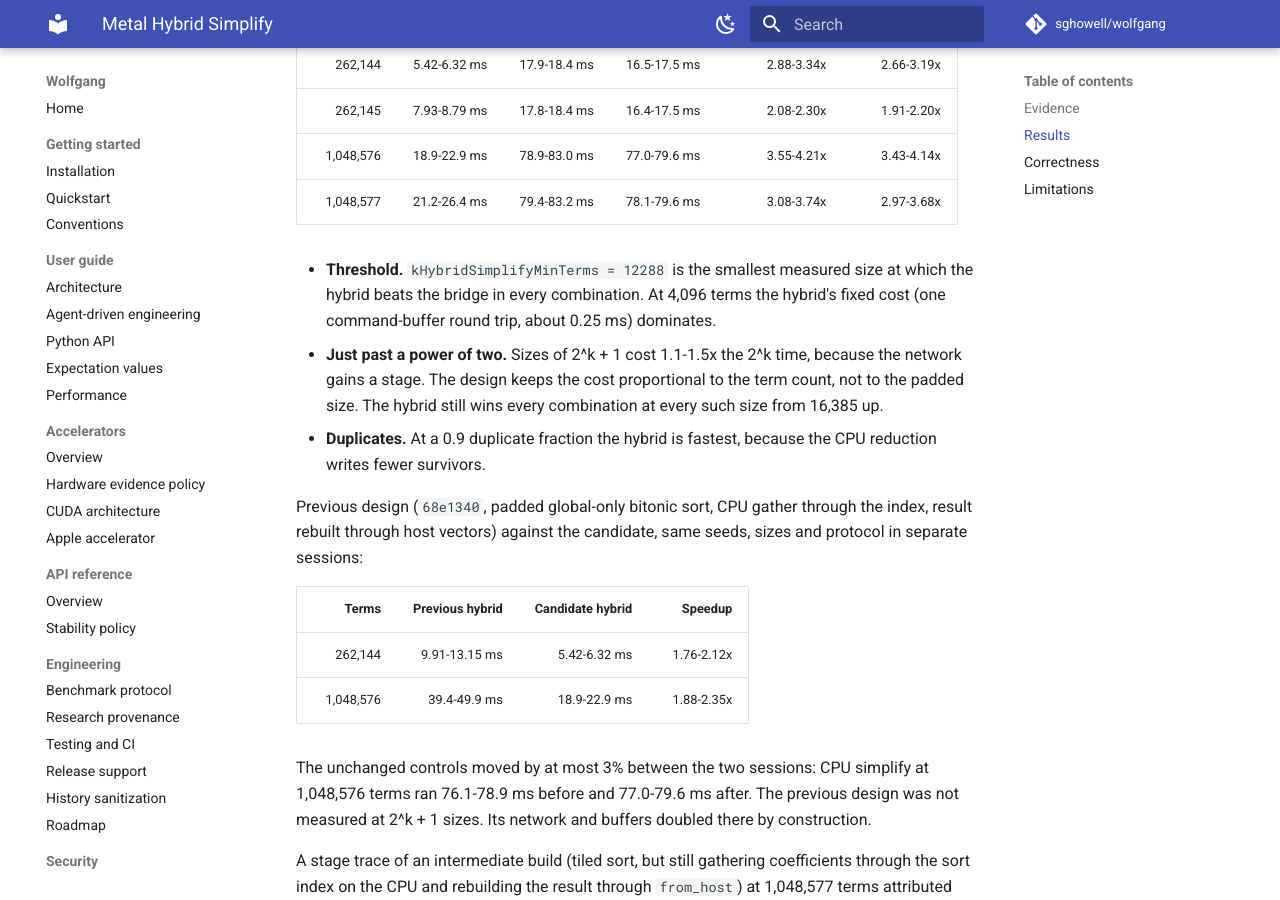
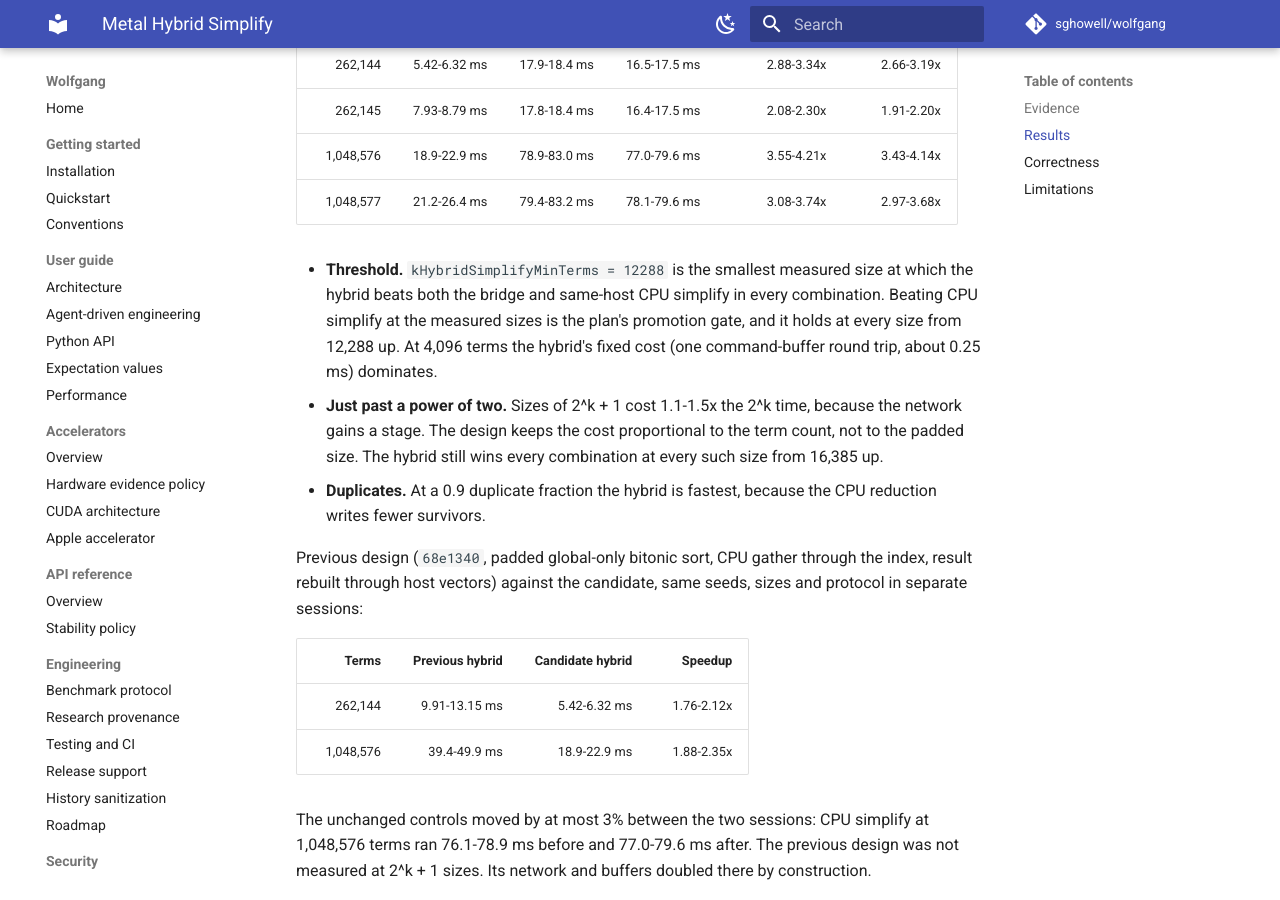
Before and after one commit to sghowell/wolfgang, an MkDocs documentation site: the page built from docs/benchmarks/reports/metal_hybrid_simplify_2026-11-03.md, in a window 1280 px wide and 900 px high, scrolled down 2501 px. Built offline with MkDocs 1.6.1 and Material for MkDocs 9.7.7, drawn with Linux system fonts in a browser that asks for light colours; comment, search, counter and statistics services are not loaded.

Commit message:
docs: state the Metal hybrid promotion gate in the report

```diff
--- a/docs/benchmarks/reports/metal_hybrid_simplify_2026-11-03.md
+++ b/docs/benchmarks/reports/metal_hybrid_simplify_2026-11-03.md
@@ -100,9 +100,10 @@ combinations at each size:
 | 1,048,577 | 21.2-26.4 ms | 79.4-83.2 ms | 78.1-79.6 ms | 3.08-3.74x | 2.97-3.68x |
 
 - **Threshold.** `kHybridSimplifyMinTerms = 12288` is the smallest measured
-  size at which the hybrid beats the bridge in every combination. At 4,096
-  terms the hybrid's fixed cost (one command-buffer round trip, about 0.25 ms)
-  dominates.
+  size at which the hybrid beats both the bridge and same-host CPU simplify in
+  every combination. Beating CPU simplify at the measured sizes is the plan's
+  promotion gate, and it holds at every size from 12,288 up. At 4,096 terms the
+  hybrid's fixed cost (one command-buffer round trip, about 0.25 ms) dominates.
 - **Just past a power of two.** Sizes of 2^k + 1 cost 1.1-1.5x the 2^k time,
   because the network gains a stage. The design keeps the cost proportional to
   the term count, not to the padded size. The hybrid still wins every
```
